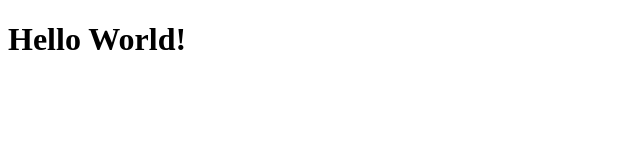
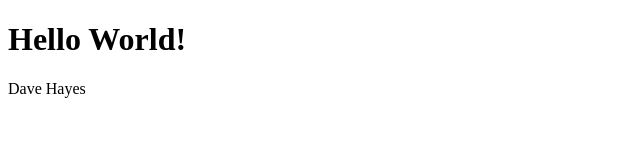
Before and after one commit to heymrhayes/it202spr2018test, a plain HTML site: page activities/a3.html in a window 1280 px wide. Shown: the whole page, without its empty margins (0-640 px from the left). Drawn offline with Linux system fonts and the light colour scheme.

Commit message:
add my name

```diff
--- a/activities/a3.html
+++ b/activities/a3.html
@@ -5,5 +5,6 @@
     </head>
     <body>
         <h1>Hello World!</h1>
+        <p>Dave Hayes</p>
     </body>
 </html>
```
